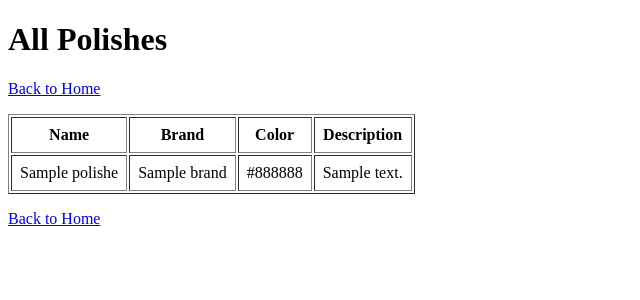
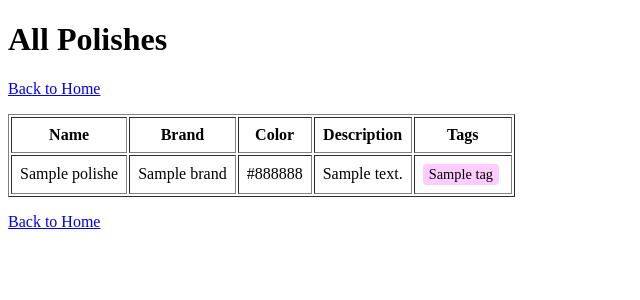
Before and after one commit to mbvillalonga/nail-polish-db, a Flask app: page /polishes in a window 1280 px wide. Shown: the top 300 px of the page, without its empty margins (0-640 px from the left). Run offline with Flask 3, Linux system fonts and the light colour scheme; tables that the repository leaves empty hold one stand-in row (values such as "Sample post").

Commit message:
Add manilogs-tags relationship, update polishes.html, style.css

```diff
--- /dev/null
+++ b/static/style.css
@@ -0,0 +1,16 @@
+.tag-label {
+    background-color: #FFCCFF;
+    border-radius: 4px;
+    padding: 2px 6px;
+    margin-right: 4px;
+    font-size: 0.9em;
+    display: inline-block;
+}
+
+.success {
+    background-color: #e0ffe0;
+    border: 1px solid #7fd47f;
+    padding: 10px;
+    margin-bottom: 10px;
+    border-radius: 4px;
+}
--- a/templates/polishes.html
+++ b/templates/polishes.html
@@ -3,6 +3,7 @@
  <html lang="en">
     <head>
         <meta charset="UTF-8">
+        <link rel="stylesheet" href="{{ url_for('static', filename='style.css') }}">
         <title>All Polishes</title>
     </head>
     <body>
@@ -16,7 +17,7 @@
                 <th>Brand</th>
                 <th>Color</th>
                 <th>Description</th>
-                <!-- add tags-->
+                <th>Tags</th>
             </tr>
             {% for polish in polishes %}
             <tr>
@@ -24,6 +25,13 @@
                 <td>{{ polish.brand.name if polish.brand else "-" }}</td>
                 <td>{{ polish.color_family or "-" }}</td>
                 <td>{{ polish.full_desc or "-" }}</td>
+                <td>
+                    {% for tag in polish.tag %}
+                        <span class="tag-label">{{ tag.name }}</span>
+                    {% else %}
+                        <em>No tags</em>
+                    {% endfor %}
+                </td>
             </tr>
             {% endfor %}
         </table>
```
Also changed, not shown: migrations/versions/39d079ac8317_add_mani_logs_tags_relationship.py (added, +34 -0 lines), models.py (+23 -0 lines), templates/add.html (+1 -9 lines), templates/index.html (+1 -9 lines), README.md.
